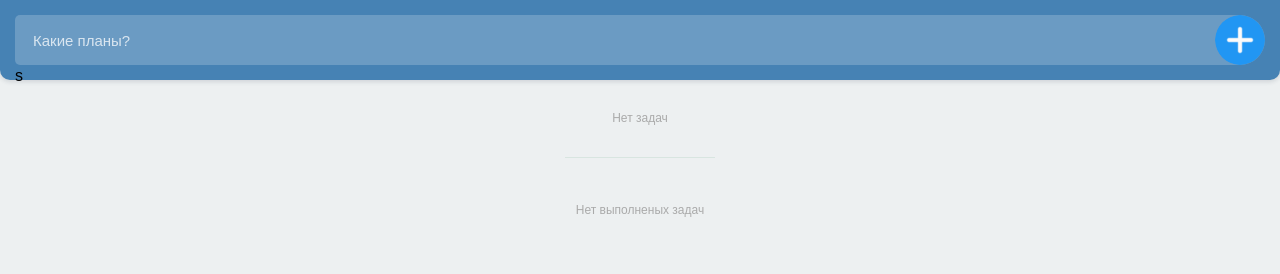
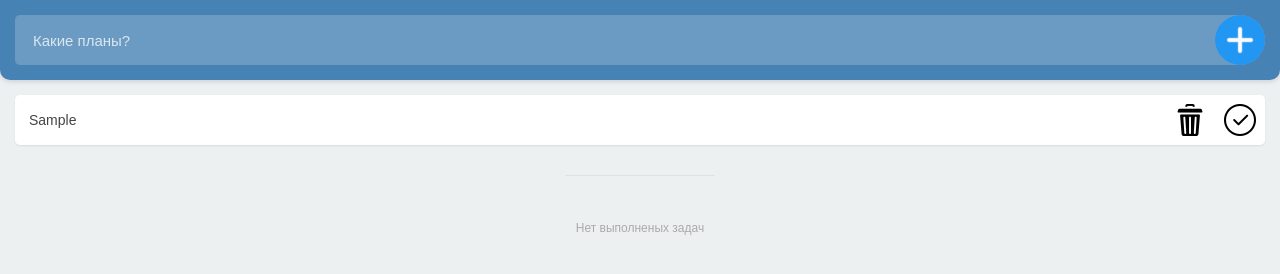
Before and after one commit to annzolotareva/toDoList, a plain HTML site: page index.html in a window 1280 px wide. Both pictures are taken after typing "Sample" into the empty fields and a click on the button 1240 px from the left and 40 px from the top of the page. Drawn offline with Linux system fonts and the light colour scheme.

Commit message:
реализовала удаление дела при нажатии на кнопку КОРЗИНА

```diff
--- a/index.html
+++ b/index.html
@@ -19,7 +19,7 @@
 		<form class="todo-control">
 			<label><input class="header-input" type="text" placeholder="Какие планы?"></label>
 			<button class="header-button" id="add" type="submit"></button>
-		</form>s
+		</form>
 	</header>
 
 	<div class="todo-container">
--- a/js/script.js
+++ b/js/script.js
@@ -8,21 +8,33 @@ const toDoData = [];
 const render = function () {
   todoList.innerHTML = "";
   todoCompleted.innerHTML = "";
-  toDoData.forEach(function (item) {
+
+  toDoData.forEach(function (item, index) {
     const li = document.createElement("li");
     li.classList.add("todo-item");
 
-    li.innerHTML = '<span class="text-todo">' + item.text + "</span>" + '<div class="todo-buttons">' + '<button class="todo-remove"></button>' + _;
-    '<button class="todo-complete"></button>' + "</div>";
+    li.innerHTML =
+      '<span class="text-todo">' +
+      item.text +
+      "</span>" +
+      '<div class="todo-buttons">' +
+      '<button class="todo-remove"></button>' +
+      '<button class="todo-complete"></button>' +
+      "</div>";
 
     if (item.completed) {
-      todoCompleted.append("li");
+      todoCompleted.append(li);
     } else {
-      todoList.append("li");
+      todoList.append(li);
     }
 
-    li.querySelector(".todo-completed").addEventListener("click", function () {
+    li.querySelector(".todo-complete").addEventListener("click", function () {
       item.completed = !item.completed;
+      render();
+    });
+
+    li.querySelector(".todo-remove").addEventListener("click", function () {
+      toDoData.splice(index, 1);
       render();
     });
   });
```
